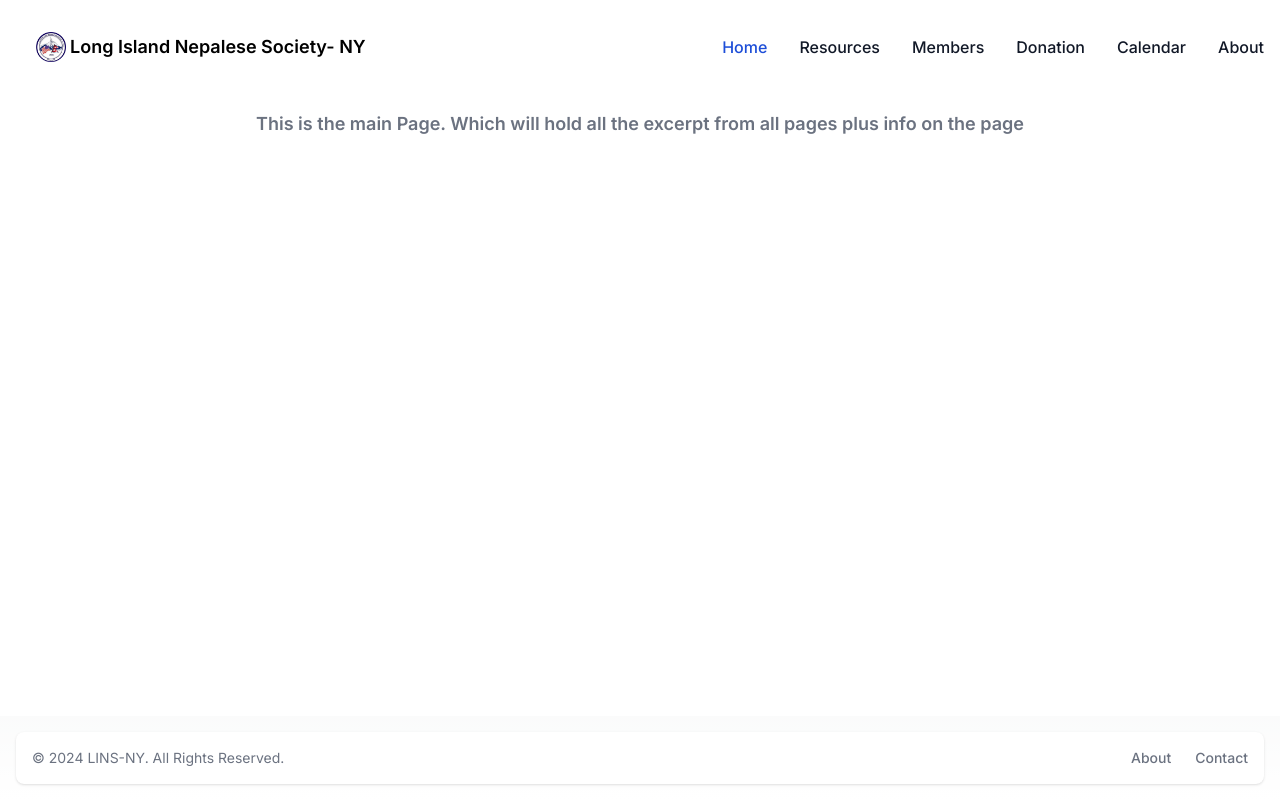
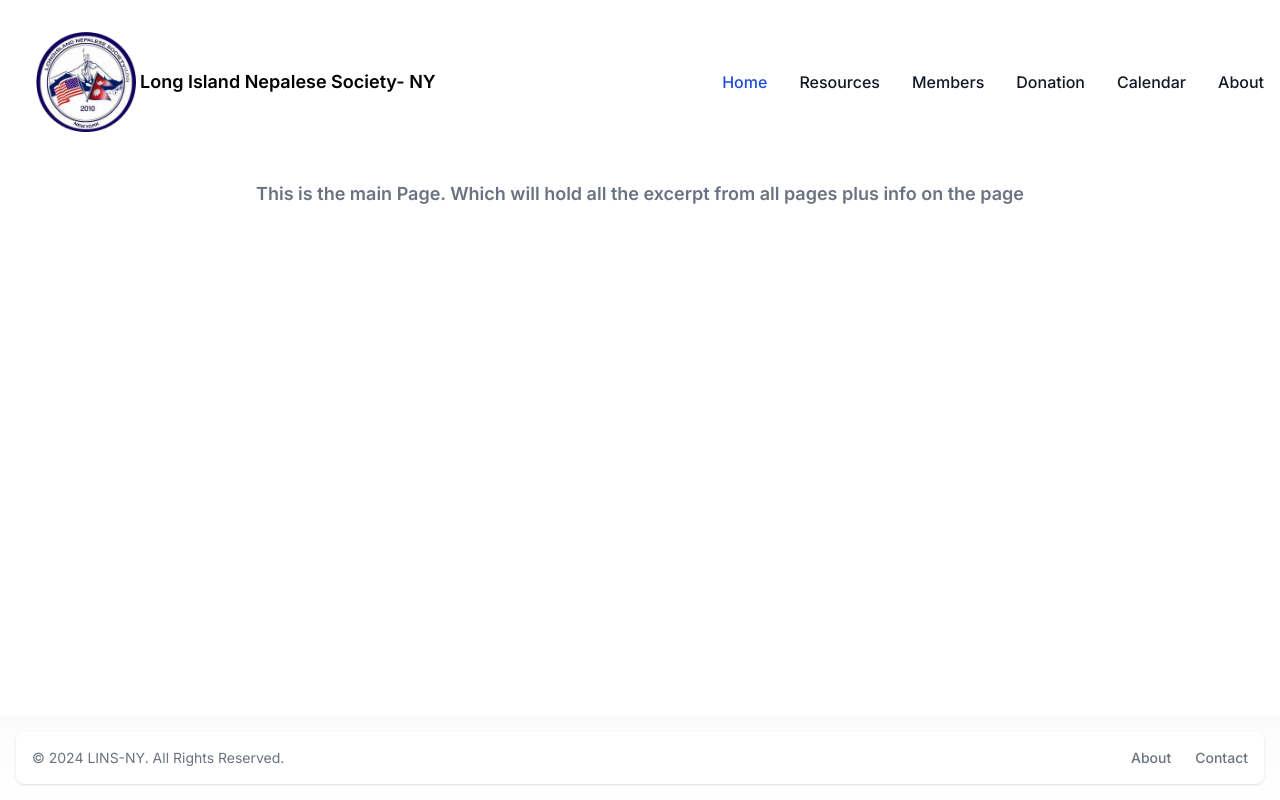
Before and after one commit to LINS-NY/longisland, a Next.js app: page / in a window 1280 px wide. Built offline with nearby package versions, Linux system fonts and the light colour scheme.

Commit message:
made bigger:

```diff
--- a/src/components/Calendar/Calendar.jsx
+++ b/src/components/Calendar/Calendar.jsx
@@ -1,4 +1,5 @@
 import * as React from 'react';
+import Images from 'next/image'
 
 const Calendar = () => {
     return(
--- a/src/components/Header/Header.jsx
+++ b/src/components/Header/Header.jsx
@@ -10,8 +10,8 @@ const Header = () => {
             <div class= "flex flex-row justify-between p-4">
             <Image class="mx-1"
             src="/LINS.png"
-            width={30}
-            height={30}
+            width={100}
+            height={100}
             alt="Lins logo"
             />
             <span class="self-center text-sm md:text-lg font-semibold whitespace-nowrap dark:text-white">Long Island Nepalese Society- NY</span>
```
